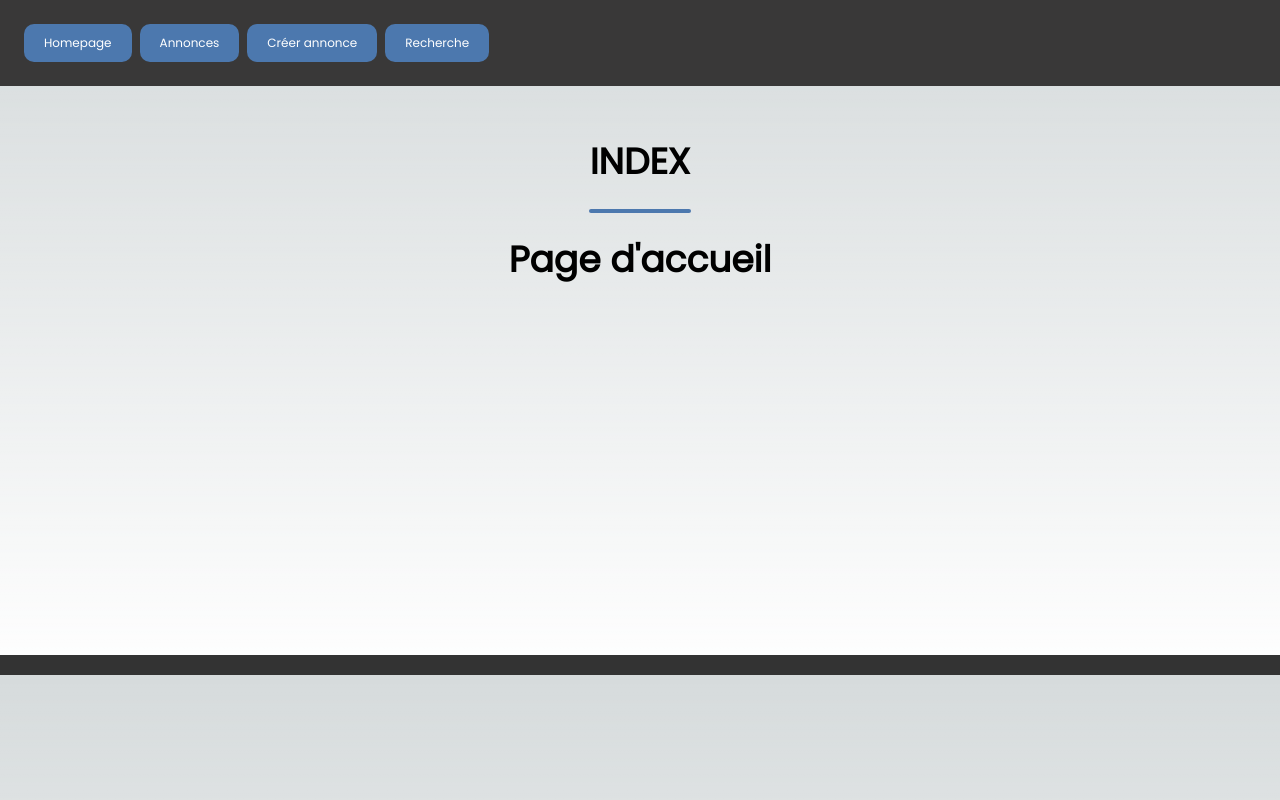
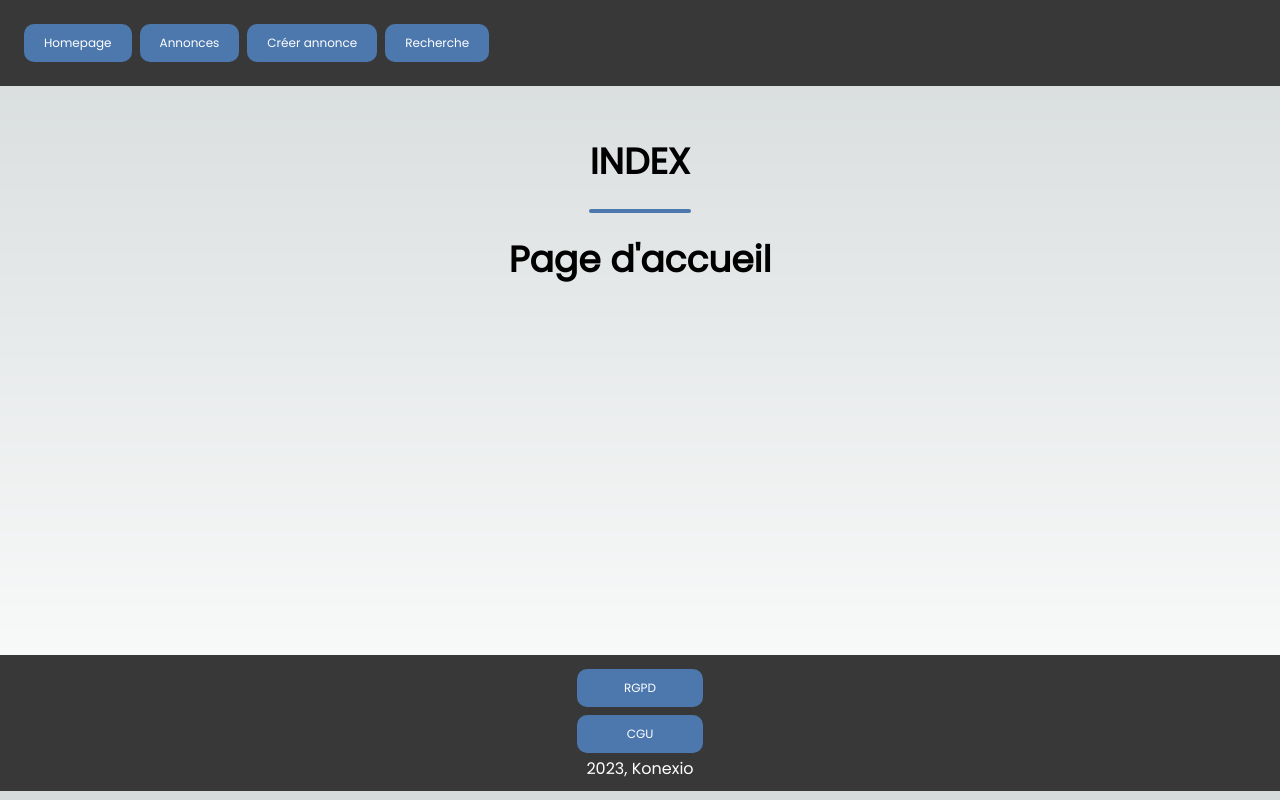
Before and after one commit to Gelero91/modeleDexpo, a Next.js app: page / in a window 1280 px wide. Built offline with nearby package versions, Linux system fonts and the light colour scheme.

Commit message:
LAYOUT CORRECTION BUG

```diff
--- a/components/footer.module.css
+++ b/components/footer.module.css
@@ -2,19 +2,21 @@
 
 .footer {
   text-align: center;
+  background-color: #393838;
   padding: 10px;
-  background-color: #333;
   color: white;
 }
 
 .button {
-  background-color: #4CAF50;
+  background-color: hsl(213, 39%, 49%);
+  width: 10%;
+  border-radius: 10px;
   color: white;
   padding: 10px 20px;
   text-align: center;
   text-decoration: none;
   display: inline-block;
-  font-size: 16px;
-  margin: 4px 2px;
+  font-size: 12px;
+  margin: 4px;
   cursor: pointer;
 }
--- a/components/footer.tsx
+++ b/components/footer.tsx
@@ -1,10 +1,19 @@
 import React from 'react';
-import styles from './footer.module.css';
 import Link from 'next/link';
+import styles from './footer.module.css'; // Importez le fichier CSS pour ce composant
 
 const Footer = () => {
   return (
     <footer className={styles.footer}>
+      <Link href="/rgpd">
+        <button className={styles.button}>RGPD</button>
+      </Link>
+      <br/>
+      <Link href="/cgu">
+        <button className={styles.button}>CGU</button>
+      </Link>
+      <br/>
+      2023, Konexio
     </footer>
   );
 };
--- a/pages/components/card.module.css
+++ /dev/null
@@ -1 +0,0 @@
-/* card.module.css */
```
Also changed, not shown: pages/components/button.module.css (deleted, +0 -9 lines), pages/components/button.tsx (deleted, +0 -16 lines), pages/components/card.tsx (deleted).
